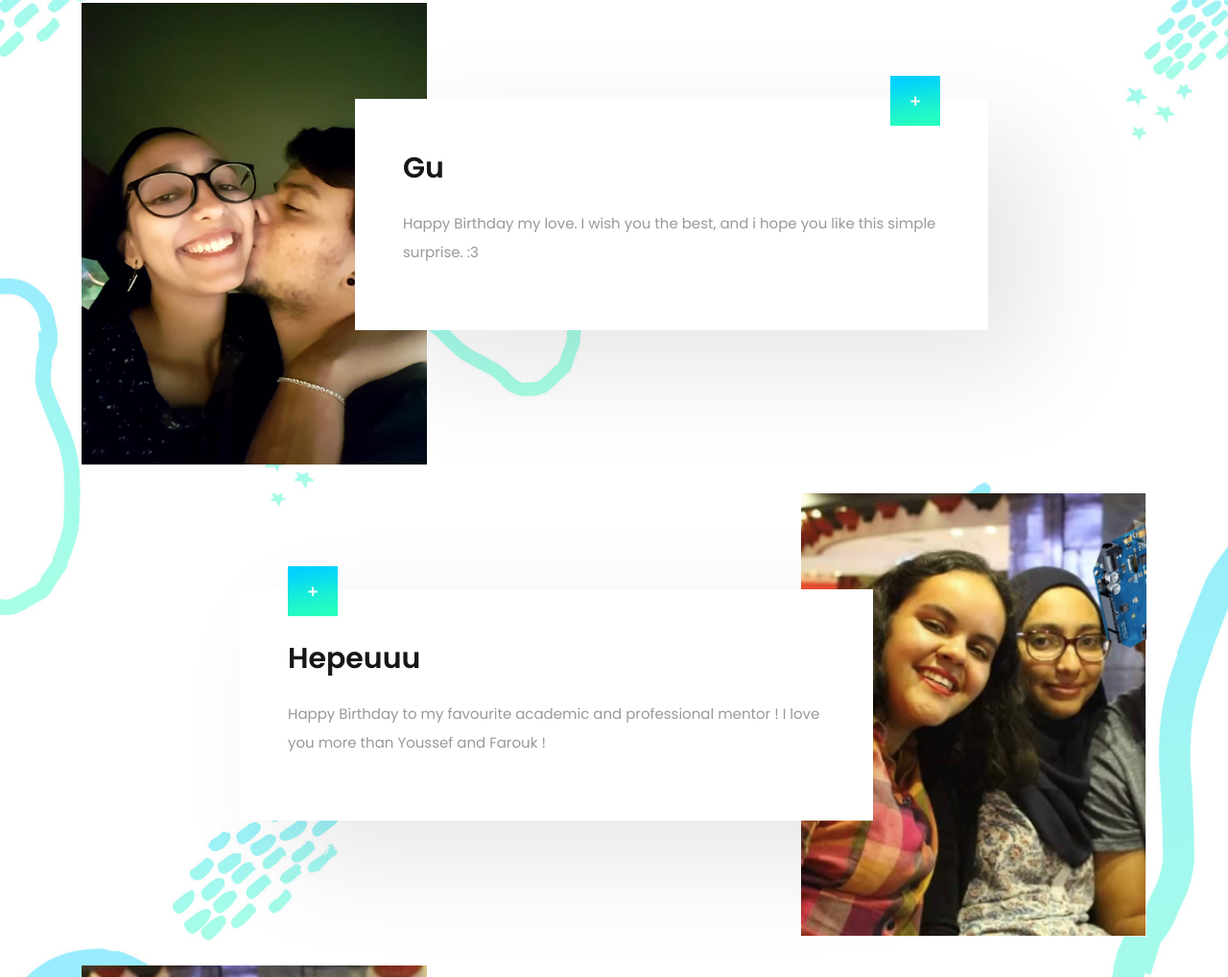
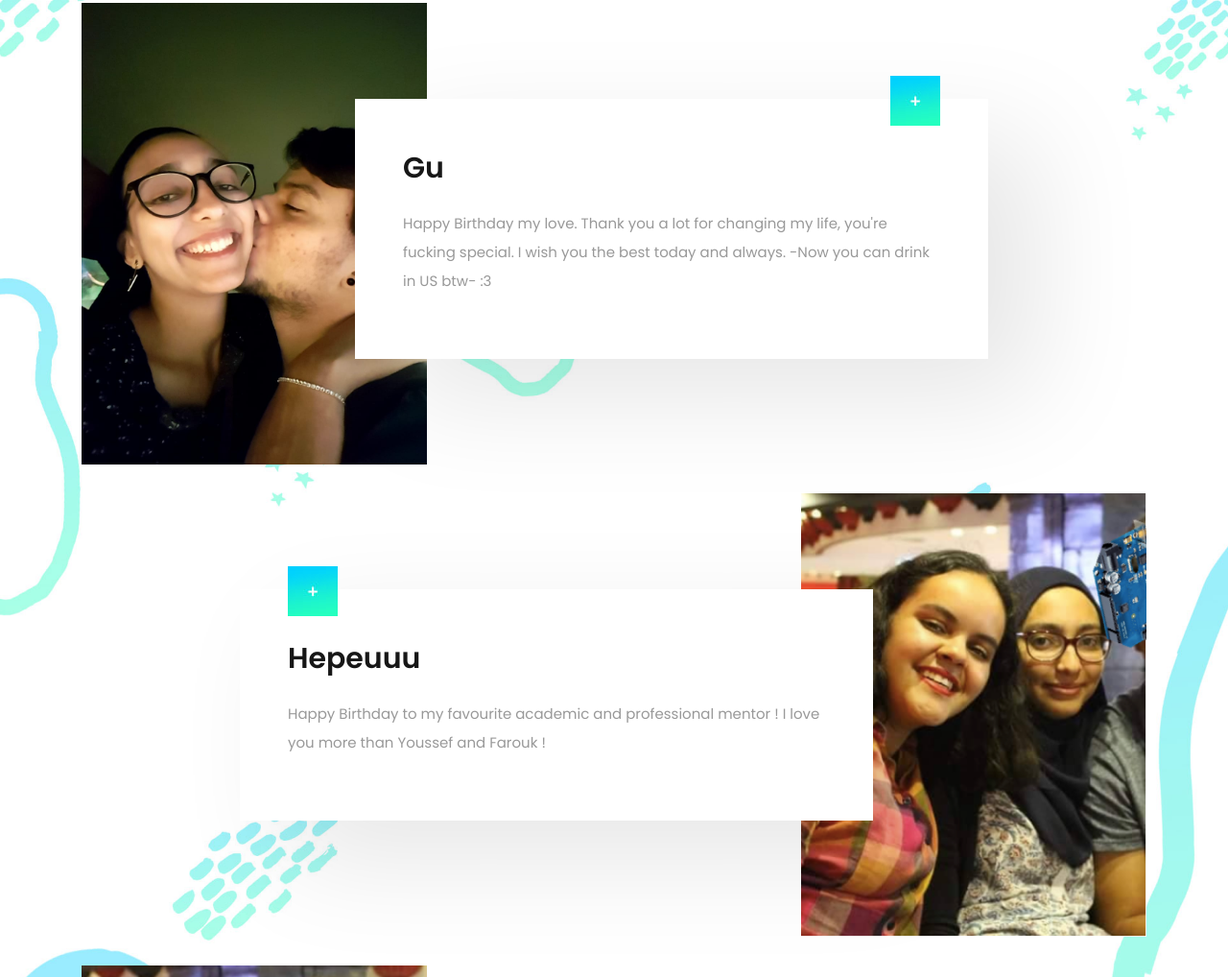
Before and after one commit to arantesxyz/merybirthday, a plain HTML site: page index.html in a window 1280 px wide. Shown: the part 1261-2279 px from the top of the page at 96% size. Drawn offline with Linux system fonts and the light colour scheme.

Commit message:
change gu sentence

```diff
--- a/index.html
+++ b/index.html
@@ -92,7 +92,7 @@
                                         </div><!-- entry-title -->
 
                                         <div class="entry-content">
-                                            <p>Happy Birthday my love. I wish you the best, and i hope you like this simple surprise. :3</p>
+                                            <p>Happy Birthday my love. Thank you a lot for changing my life, you're fucking special. I wish you the best today and always. -Now you can drink in US btw- :3</p>
                                         </div><!-- entry-content -->
 
                                         <div class="box-link">
```
